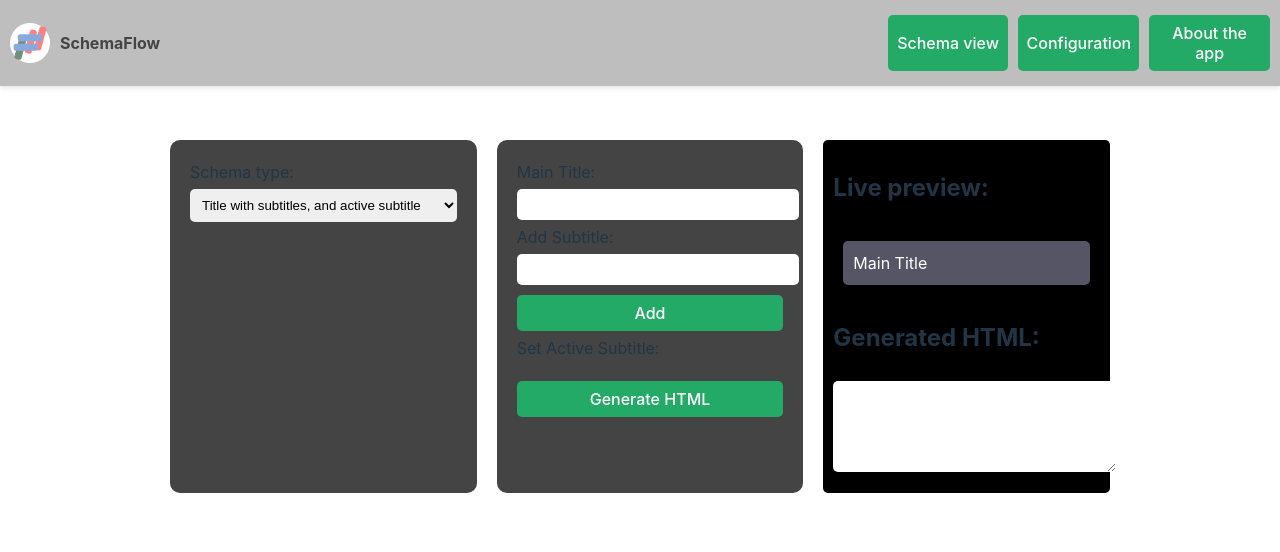
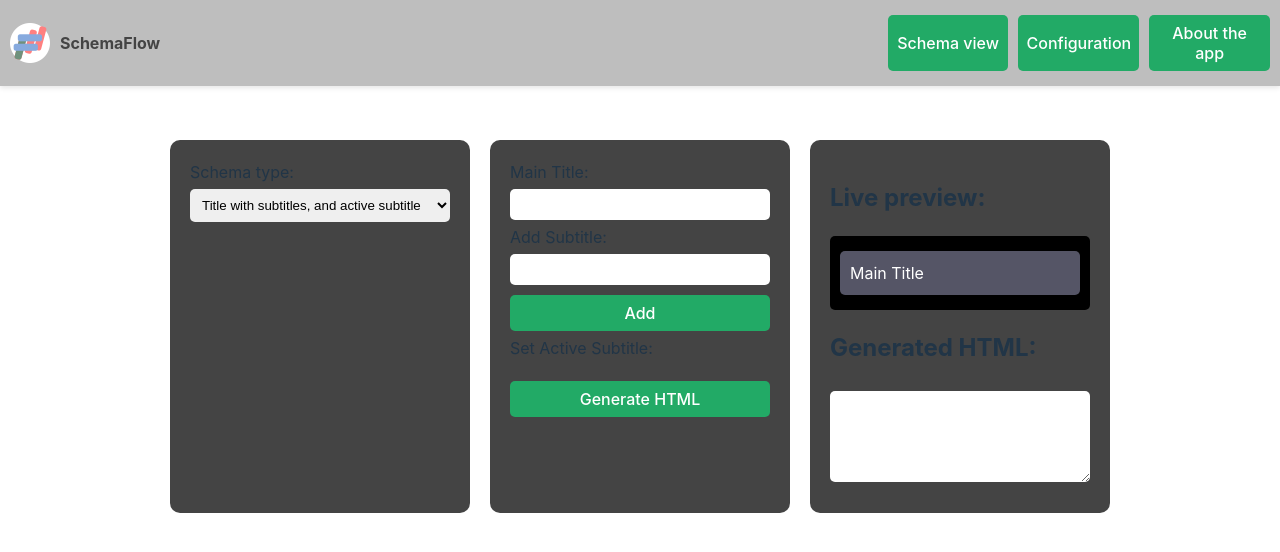
Before and after one commit to KiRZeN24/SchemaFlow, a React (Vite) app: page / in a window 1280 px wide. Shown: the top 552 px of the page. Built offline with nearby package versions, Linux system fonts and the light colour scheme.

Commit message:
fix: Change some styles to improve the visualization (#33)

```diff
--- a/src/schemaForm.css
+++ b/src/schemaForm.css
@@ -15,6 +15,7 @@ input,
 select,
 button,
 textarea {
+  box-sizing: border-box;
   width: 100%;
   padding: 8px;
   margin: 5px 0;
@@ -49,3 +50,8 @@ button {
   border-radius: 10px;
   width: 48%;
 }
+.live-preview div {
+  margin: 5px 0;
+  padding: 10px;
+  border-radius: 5px;
+}
--- a/src/schemaForm.tsx
+++ b/src/schemaForm.tsx
@@ -2,8 +2,8 @@ import React, { useState } from 'react'
 import { validateJson } from './validateJson'
 import { exportHTML } from './exportHTML'
 import { FormData, Unit } from './interfaces'
+import SchemaPreview from './schemaPreview'
 import './schemaForm.css'
-import SchemaPreview from './schemaPreview'
 
 const SchemaForm: React.FC = () => {
   const [formData, setFormData] = useState<FormData>({
--- a/src/schemaPreview.css
+++ b/src/schemaPreview.css
@@ -1,15 +1,10 @@
 .schema-preview,
+.schema-preview div,
 .live-preview {
+  flex-grow: 1;
+}
+.schema-preview {
   background: black;
   padding: 10px;
   border-radius: 5px;
 }
-.schema-preview div,
-.live-preview div {
-  margin: 5px 0;
-  padding: 10px;
-  border-radius: 5px;
-}
-.live-preview {
-  flex-grow: 1;
-}
--- a/src/schemaPreview.tsx
+++ b/src/schemaPreview.tsx
@@ -1,6 +1,6 @@
 import React from 'react'
+import { FormData } from './interfaces'
 import './schemaPreview.css'
-import { FormData } from './interfaces'
 
 interface SchemaPreviewProps {
   formData: FormData
```
